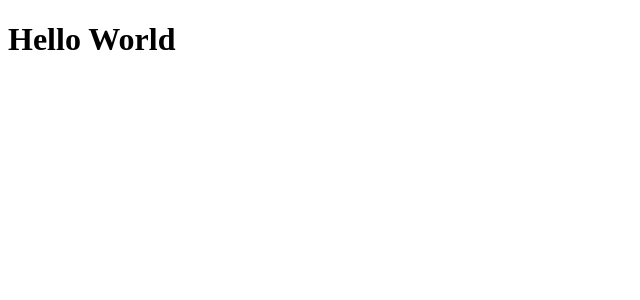
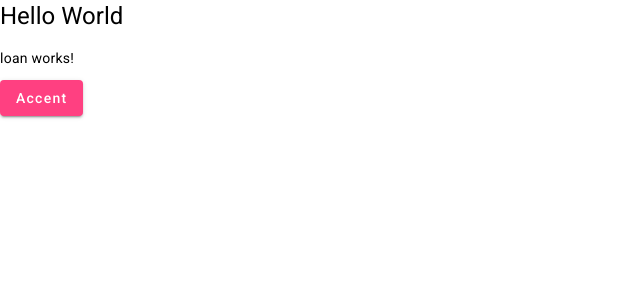
Before and after one commit to pedrooctaviocruvinel/loan-control, an Angular app in the folder client/: page /loans in a window 1280 px wide. Before the commit this address led to /. Shown: the top 300 px of the page, without its empty margins (0-640 px from the left). Built offline with nearby package versions, Linux system fonts and the light colour scheme.

Commit message:
angular material added

```diff
--- a/client/angular.json
+++ b/client/angular.json
@@ -25,7 +25,10 @@
             "polyfills": ["zone.js"],
             "tsConfig": "tsconfig.app.json",
             "assets": ["src/favicon.ico", "src/assets"],
-            "styles": ["src/styles.css"],
+            "styles": [
+              "@angular/material/prebuilt-themes/indigo-pink.css",
+              "src/styles.css"
+            ],
             "scripts": []
           },
           "configurations": {
@@ -76,7 +79,10 @@
             "polyfills": ["zone.js", "zone.js/testing"],
             "tsConfig": "tsconfig.spec.json",
             "assets": ["src/favicon.ico", "src/assets"],
-            "styles": ["src/styles.css"],
+            "styles": [
+              "@angular/material/prebuilt-themes/indigo-pink.css",
+              "src/styles.css"
+            ],
             "scripts": []
           }
         },
--- a/client/package.json
+++ b/client/package.json
@@ -13,10 +13,12 @@
   "private": true,
   "dependencies": {
     "@angular/animations": "^17.0.0",
+    "@angular/cdk": "17.0.4",
     "@angular/common": "^17.0.0",
     "@angular/compiler": "^17.0.0",
     "@angular/core": "^17.0.0",
     "@angular/forms": "^17.0.0",
+    "@angular/material": "17.0.4",
     "@angular/platform-browser": "^17.0.0",
     "@angular/platform-browser-dynamic": "^17.0.0",
     "@angular/router": "^17.0.0",
--- a/client/src/app/app.config.ts
+++ b/client/src/app/app.config.ts
@@ -1,8 +1,8 @@
 import { ApplicationConfig } from '@angular/core';
 import { provideRouter } from '@angular/router';
-
 import { routes } from './app.routes';
+import { provideAnimations } from '@angular/platform-browser/animations';
 
 export const appConfig: ApplicationConfig = {
-  providers: [provideRouter(routes)],
+  providers: [provideRouter(routes), provideAnimations()],
 };
--- a/client/src/app/app.routes.ts
+++ b/client/src/app/app.routes.ts
@@ -1,3 +1,4 @@
 import { Routes } from '@angular/router';
+import { LoanComponent } from './loan/loan.component';
 
-export const routes: Routes = [];
+export const routes: Routes = [{ path: 'loans', component: LoanComponent }];
--- /dev/null
+++ b/client/src/app/loan/loan.component.html
@@ -0,0 +1,2 @@
+<p>loan works!</p>
+<button mat-raised-button color="accent">Accent</button>
--- a/client/src/index.html
+++ b/client/src/index.html
@@ -6,9 +6,15 @@
     <base href="/" />
     <meta name="viewport" content="width=device-width, initial-scale=1" />
     <link rel="icon" type="image/x-icon" href="favicon.ico" />
+    <link
+      href="https://fonts.googleapis.com/css2?family=Roboto:wght@300;400;500&display=swap"
+      rel="stylesheet" />
+    <link
+      href="https://fonts.googleapis.com/icon?family=Material+Icons"
+      rel="stylesheet" />
   </head>
 
-  <body>
+  <body class="mat-typography">
     <app-root></app-root>
   </body>
 </html>
--- a/client/src/styles.css
+++ b/client/src/styles.css
@@ -0,0 +1,8 @@
+html,
+body {
+  height: 100%;
+}
+body {
+  margin: 0;
+  font-family: Roboto, 'Helvetica Neue', sans-serif;
+}
```
Also changed, not shown: client/src/app/loan/loan.component.ts (added, +10 -0 lines), 1 other file (tests, documents, lock files or other folders).
